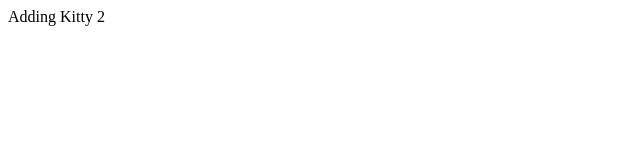
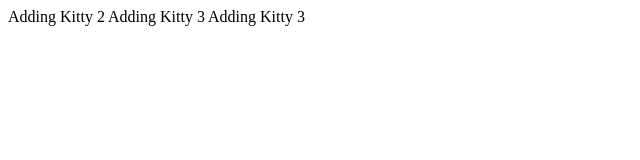
Before and after one commit to koyelmondal/Cat-website, a plain HTML site: page index.html in a window 1280 px wide. Shown: the whole page, without its empty margins (0-640 px from the left). Drawn offline with Linux system fonts and the light colour scheme.

Commit message:
Adding kitty 3

```diff
--- a/index.html
+++ b/index.html
@@ -6,6 +6,8 @@
     <meta name="viewport" content="width=device-width, initial-scale=1.0">
     <title>Document</title>
     Adding Kitty 2
+    Adding Kitty 3
+    Adding Kitty 3
 </head>
 <body>
 
```
